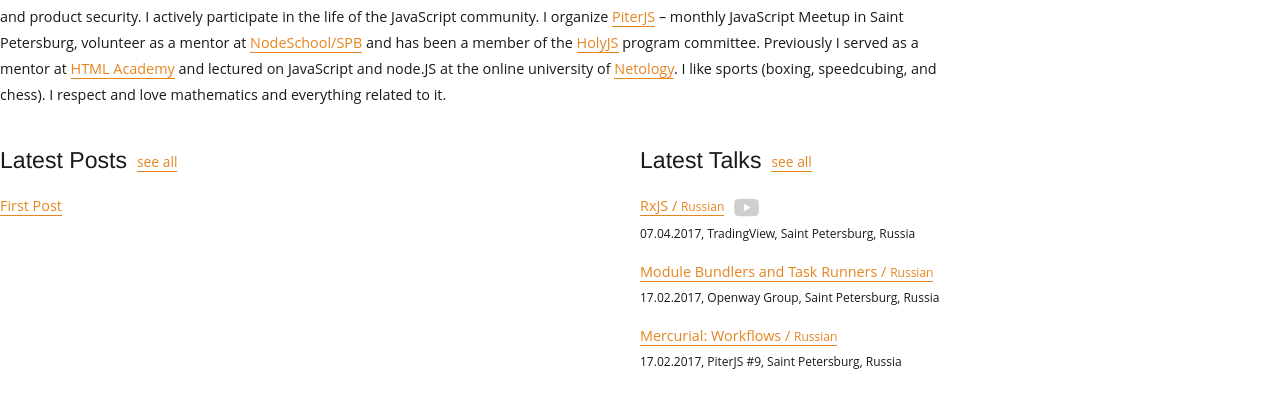
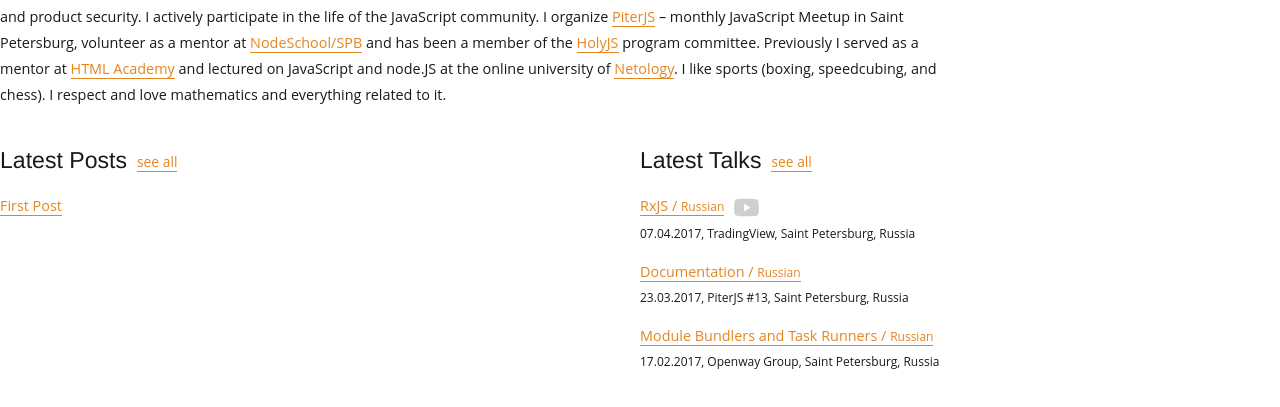
Before and after one commit to bmsdave/bmsdave.github.io, a Gatsby site: page / in a window 1280 px wide. Shown: the part 177-584 px from the top of the page. Built offline with nearby package versions, Linux system fonts and the light colour scheme; Gatsby itself is replaced by a stand-in of ours; some packages are replaced by stand-ins of ours; no server answers.

```diff
--- a/data/talks.json
+++ b/data/talks.json
@@ -5,6 +5,13 @@
     "url": "https://bmsdave.github.io/talk-rxjs",
     "date": "07.04.2017",
     "video": "https://youtu.be/LTpznz2wcgY?t=1h32m5s",
+    "language": "Russian"
+  },
+  {
+    "title": "Documentation",
+    "place": "PiterJS #13, Saint Petersburg, Russia",
+    "url": "https://bmsdave.github.io/talk-jsdoc/",
+    "date": "23.03.2017",
     "language": "Russian"
   },
   {
@@ -16,7 +23,7 @@
   },
   {
     "title": "Mercurial: Workflows",
-    "place": "PiterJS #9, Saint Petersburg, Russia",
+    "place": "Openway Group, Saint Petersburg, Russia",
     "url": "https://bmsdave.github.io/talk-mercurial",
     "date": "17.02.2017",
     "language": "Russian"
```
Also changed, not shown: static/bugs/nodes_leaking_on_focus.html (+1 -1 lines), static/bugs/2018-08-07_regexp_as_url.png (added), 1 other file.
